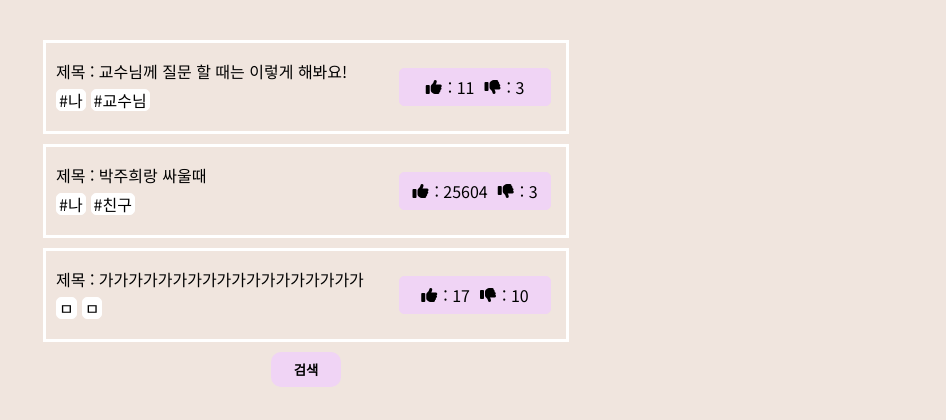
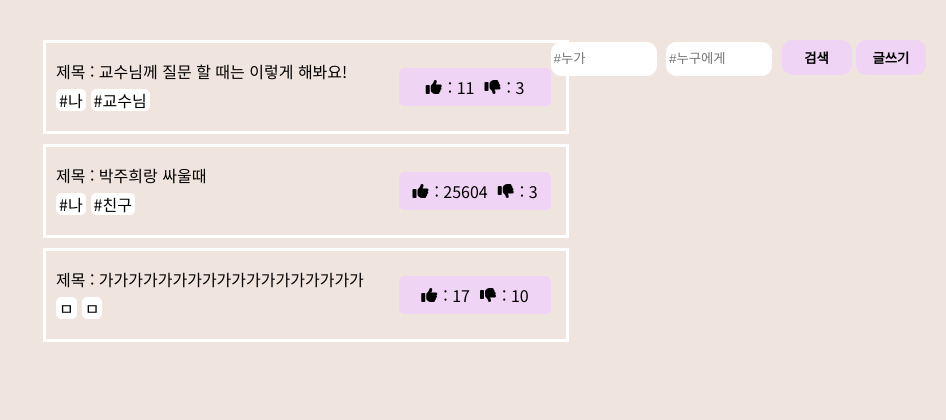
Before and after one commit to juliajh/EEEM, a Django app: page /manner/ in a window 1280 px wide. Shown: the part 50-470 px from the top of the page, without its empty margins (334-1280 px from the left). Run offline with Django 3.2, Linux system fonts and the light colour scheme; data comes from the database, SQL or seed files in the repository; both versions use the stored data as it was after the commit; some libraries are stand-ins or nearby versions.

Commit message:
manner search box

```diff
--- a/gyeongsoton/main/static/css/manner.css
+++ b/gyeongsoton/main/static/css/manner.css
@@ -55,15 +55,10 @@
   margin-left: 10px;
 }
 
-.side__bar {
+.search {
   position: absolute;
   top: 90px;
   right: 20px;
-  display: none;
-}
-
-.side__bar.active {
-  display: block;
 }
 
 .search__box {
@@ -74,17 +69,24 @@
   margin-right: 5px;
 }
 
-.search__box.active {
-  display: flex;
-}
-
 .find__btn {
   width: 70px;
   height: 35px;
   border: none;
   cursor: pointer;
   color: black;
-  background-color: #F0D4F5;
+  background-color: #f0d4f5;
+  font-weight: bold;
+  border-radius: 10px;
+}
+
+.writeText {
+  width: 70px;
+  height: 35px;
+  border: none;
+  cursor: pointer;
+  color: black;
+  background-color: #f0d4f5;
   font-weight: bold;
   border-radius: 10px;
 }
--- a/gyeongsoton/main/static/js/mannerSearch.js
+++ /dev/null
@@ -1,6 +0,0 @@
-const sideBar = document.querySelector('.side__bar');
-const findBtn = document.querySelector('.find__btn');
-
-findBtn.addEventListener('click', () => {
-  sideBar.classList.toggle('active');
-});
--- a/gyeongsoton/main/templates/manner.html
+++ b/gyeongsoton/main/templates/manner.html
@@ -20,11 +20,12 @@
       </div>
     </a>
     {% endfor %}
-    <div class="side__bar">
+    <div class="search">
       <input class="search__box" placeholder="#누가"></input>
       <input class="search__box" placeholder="#누구에게"></input>
+      <button class="find__btn">검색</button>
+      <button class="writeText">글쓰기</button>
     </div>
-    <button class="find__btn">검색</button>
   </main>
   <script src="{% static 'js/mannerSearch.js' %}" defer></script>
   <script src="https://kit.fontawesome.com/740a1d0d1d.js" crossorigin="anonymous"></script>
```
Also changed, not shown: gyeongsoton/db.sqlite3.
